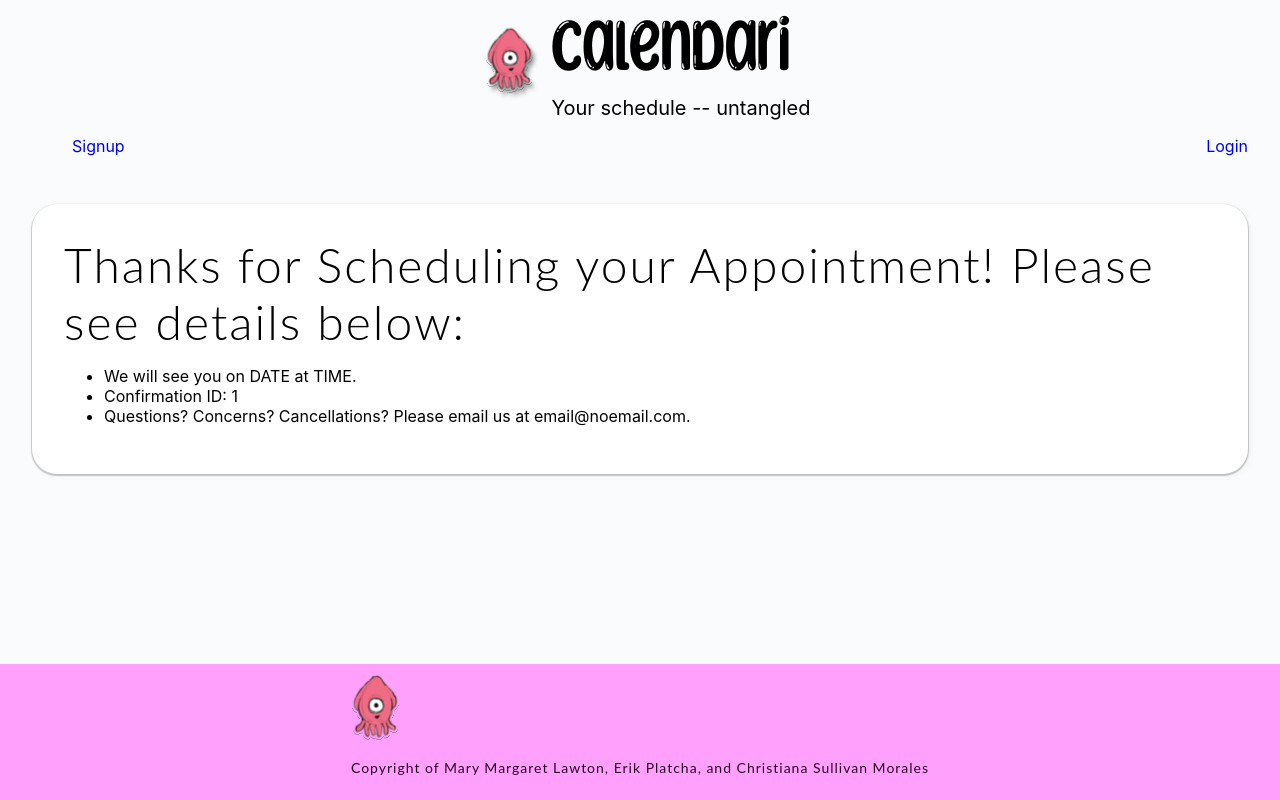
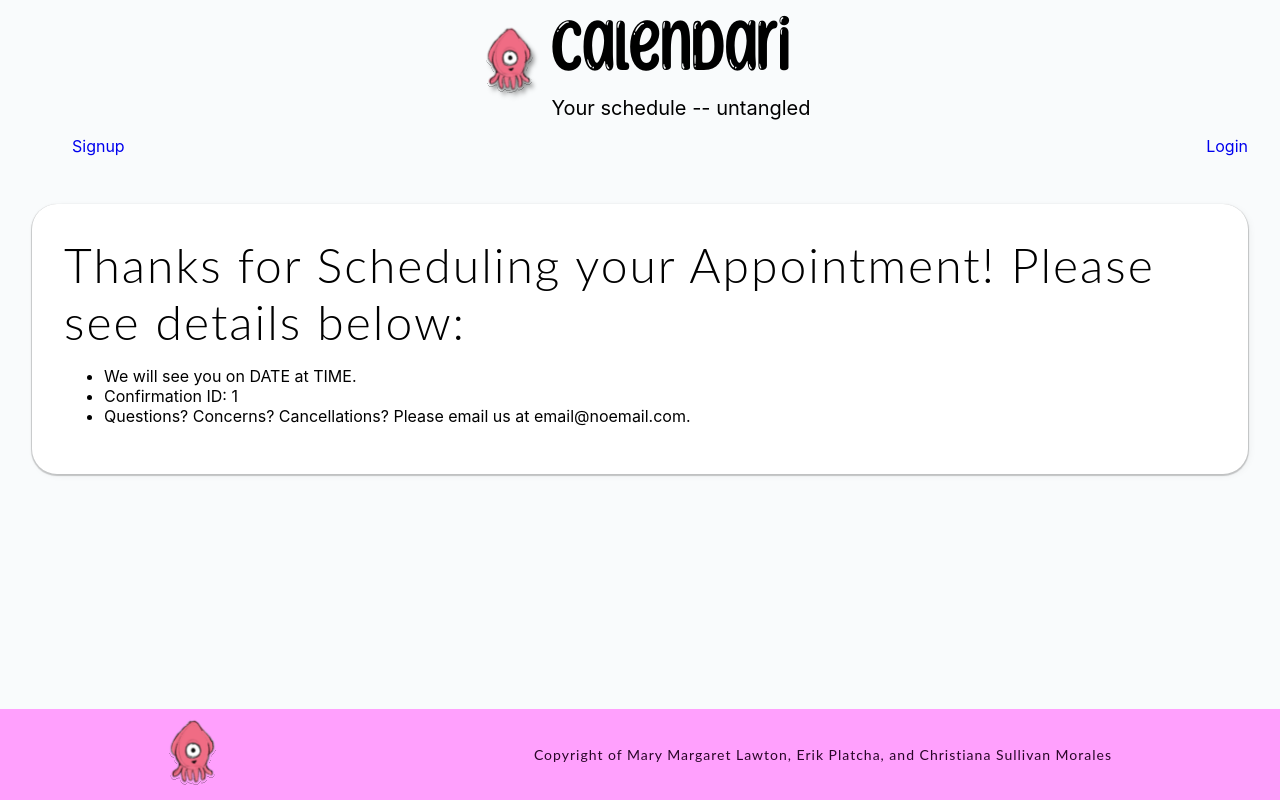
Before and after one commit to ErikPlachta/Calendari, a React (Create React App) app in the folder client/: page /appointment/1 in a window 1280 px wide. Built offline with nearby package versions, Linux system fonts and the light colour scheme.

Commit message:
working on footer styling

```diff
--- a/client/src/components/Footer/index.js
+++ b/client/src/components/Footer/index.js
@@ -1,13 +1,14 @@
 import React from 'react'
-import bob1 from '../../assets/svg/bob_1.0_tr_nbg_ds.svg'
 
 export default function Footer(props) {
   const { bob1 } = props;
 
   return (
     <footer classname="footer">
-      <div class="footer">
+      <div class="footerElements">
         <img alt="Bob" src={bob1} width="50px"></img>
+      </div>
+      <div class="footerElements">
         <p>Copyright of Mary Margaret Lawton, Erik Platcha, and Christiana Sullivan Morales</p>
       </div>
     </footer>
```
